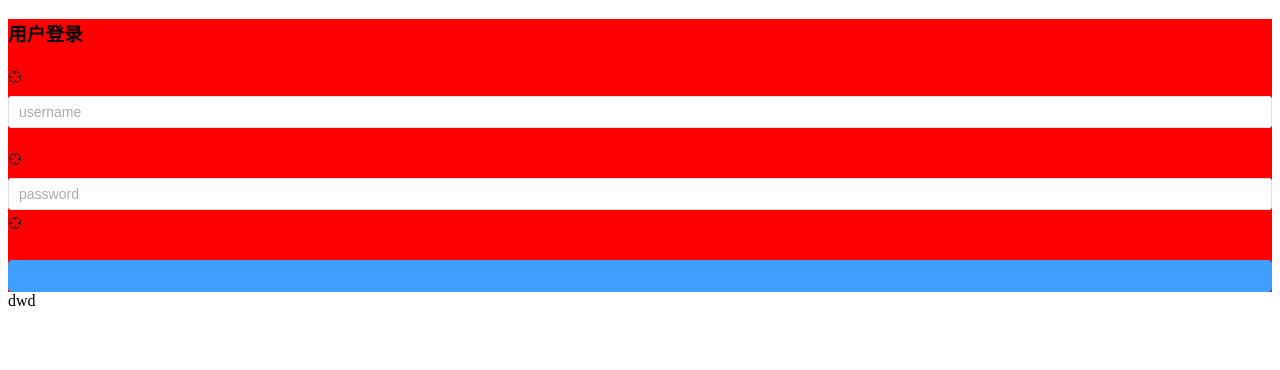
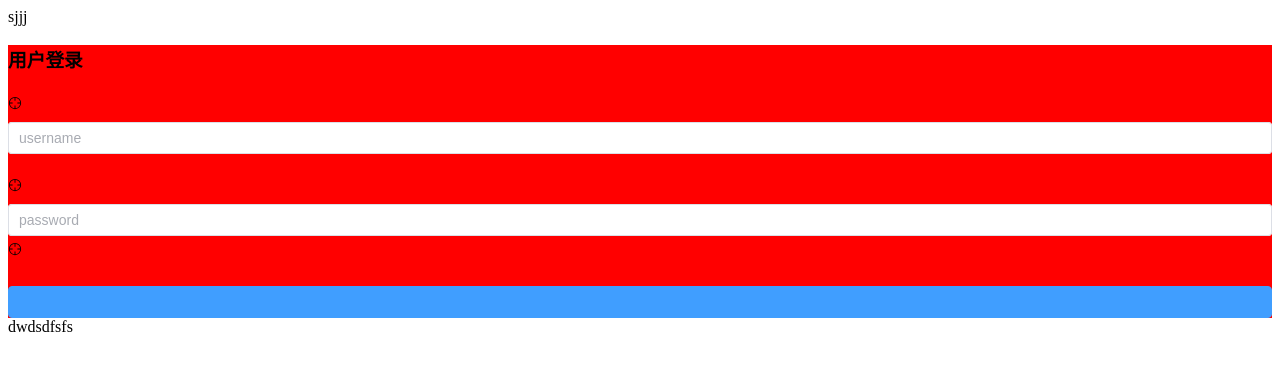
Before and after one commit to xf0417/mars-admin, a Vue app: page / in a window 1280 px wide. Shown: the top 370 px of the page. Built offline with nearby package versions, Linux system fonts and the light colour scheme.

Commit message:
change app file

```diff
--- a/src/App.vue
+++ b/src/App.vue
@@ -1,5 +1,6 @@
 <template>
-  <router-view />dwd
+  <div>sjjj</div>
+  <router-view />dwdsdfsfs
 </template>
 
 <script setup>
```
